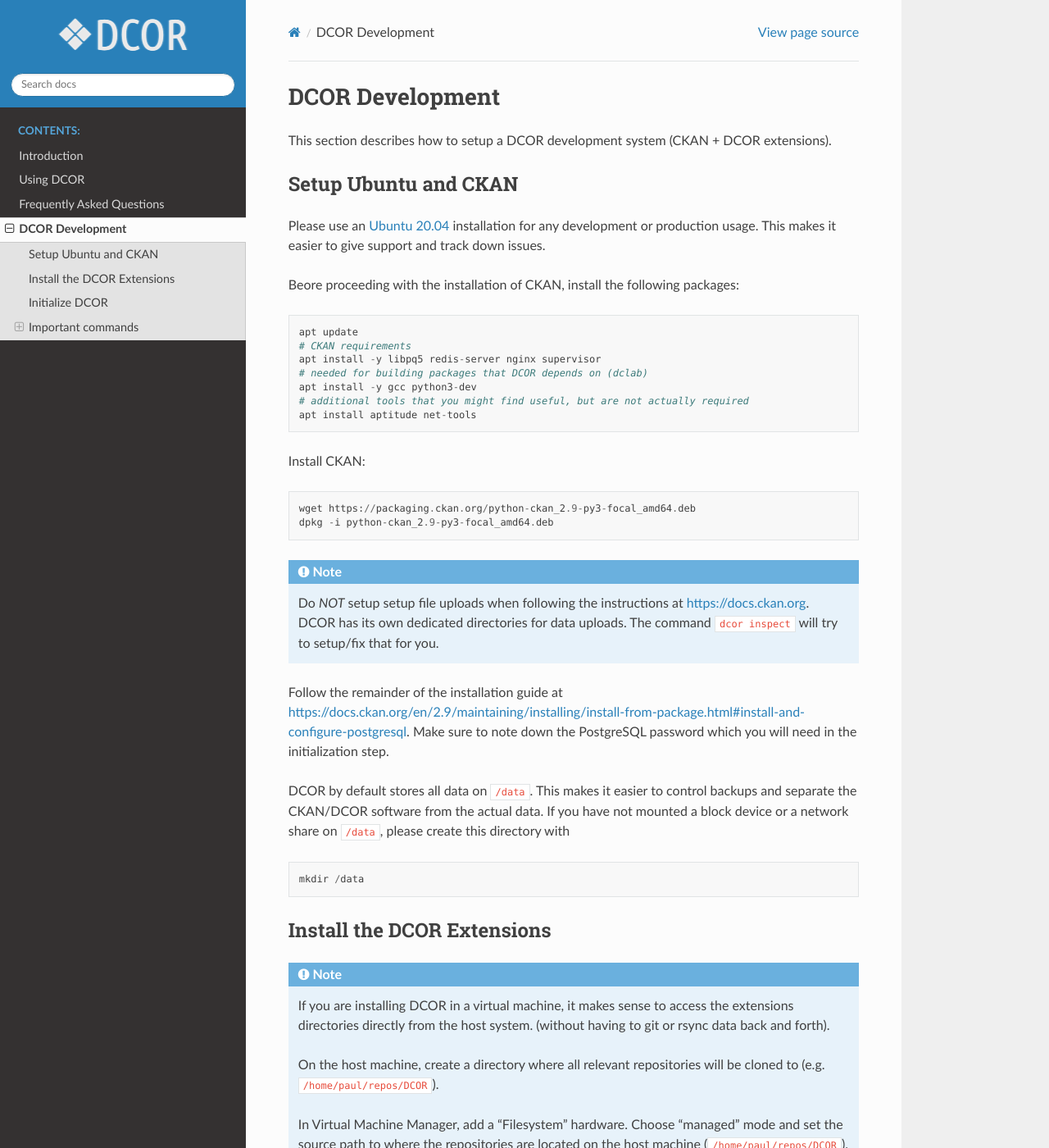
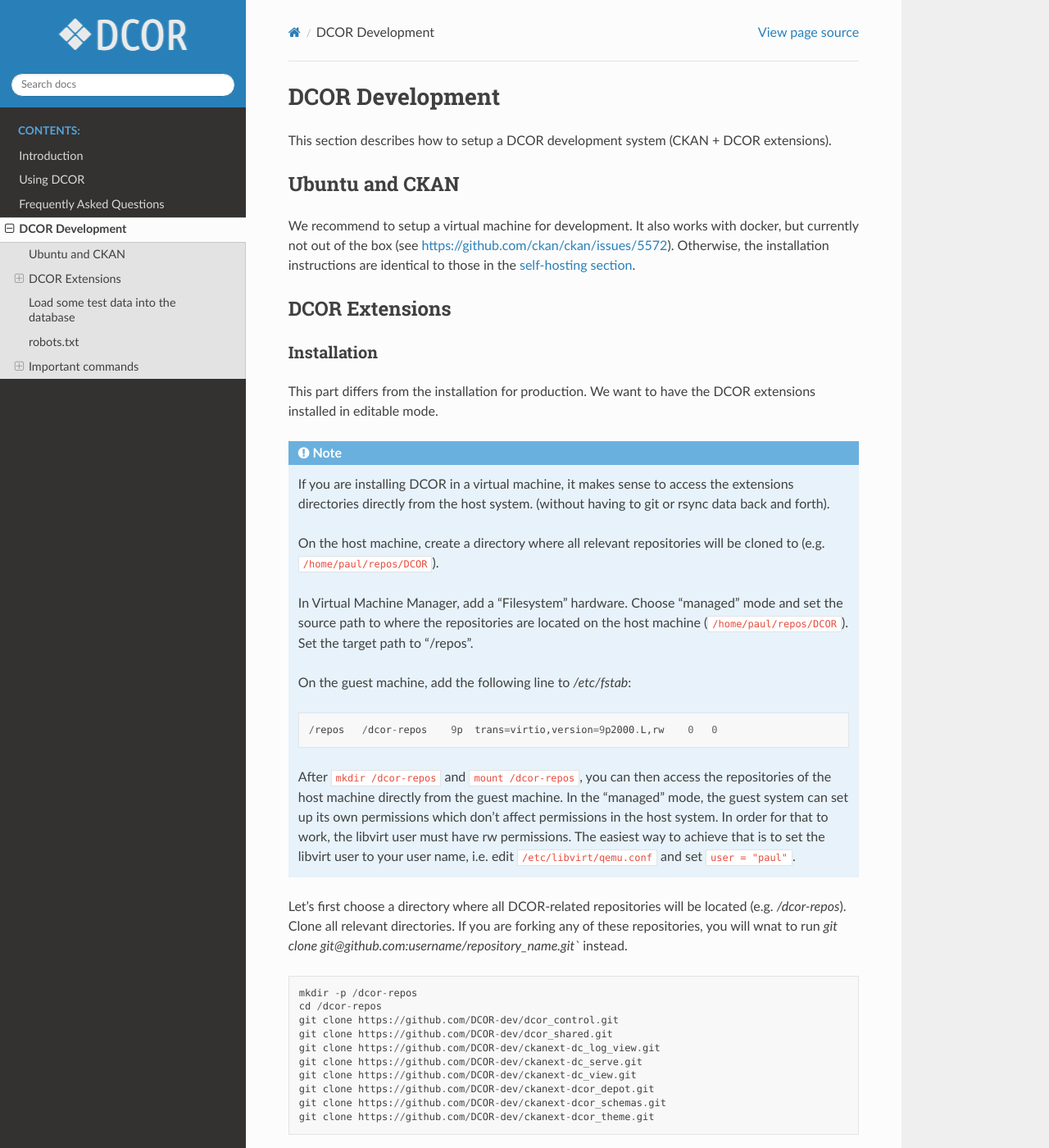
Before and after one commit to DCOR-dev/dcor-docs, a Sphinx documentation site: the page built from docs/sec_develop.rst, in a window 1280 px wide and 1400 px high. Shown: the whole window at 82% size. Built offline with Sphinx 7.4.7 and the Read the Docs theme 2.0.0, drawn with Linux system fonts in a browser that asks for light colours; some of the changed lines change nothing that is shown; some of the changed text lies outside the part shown.

Commit message:
update installation docs

```diff
--- a/docs/sec_develop.rst
+++ b/docs/sec_develop.rst
@@ -6,61 +6,23 @@
 (CKAN + DCOR extensions).
 
 
-Setup Ubuntu and CKAN
-=====================
-
-Please use an `Ubuntu 20.04 <https://ubuntu.com/download/server>`_
-installation for any development or production usage. This makes it
-easier to give support and track down issues.
-
-Beore proceeding with the installation of CKAN, install the following
-packages:
-
-.. code::
-
-   apt update
-   # CKAN requirements
-   apt install -y libpq5 redis-server nginx supervisor
-   # needed for building packages that DCOR depends on (dclab)
-   apt install -y gcc python3-dev
-   # additional tools that you might find useful, but are not actually required
-   apt install aptitude net-tools
-
-
-Install CKAN:
-
-.. code::
-
-   wget https://packaging.ckan.org/python-ckan_2.9-py3-focal_amd64.deb
-   dpkg -i python-ckan_2.9-py3-focal_amd64.deb
-
-
-.. note::
-
-   Do *NOT* setup setup file uploads when following the instructions
-   at https://docs.ckan.org. DCOR has its own dedicated directories
-   for data uploads. The command ``dcor inspect`` will try to
-   setup/fix that for you.
-
-Follow the remainder of the installation guide at
-https://docs.ckan.org/en/2.9/maintaining/installing/install-from-package.html#install-and-configure-postgresql.
-Make sure to note down the PostgreSQL password which you will need in the
-initialization step.
+Ubuntu and CKAN
+===============
+We recommend to setup a virtual machine for development. It also works with
+docker, but currently not out of the box
+(see https://github.com/ckan/ckan/issues/5572).
+Otherwise, the installation instructions are identical to those in the
+:ref:`self-hosting section <selfhost_ubuntuckan>`.
 
 
 
-DCOR by default stores all data on ``/data``. This makes it easier to
-control backups and separate the CKAN/DCOR software from the actual data.
-If you have not mounted a block device or a network share on ``/data``,
-please create this directory with
+DCOR Extensions
+===============
 
-.. code::
-
-   mkdir /data
-
-
-Install the DCOR Extensions
-===========================
+Installation
+------------
+This part differs from the installation for production. We want to have the
+DCOR extensions installed in editable mode.
 
 .. note::
 
@@ -135,19 +97,32 @@
     pip install -e dcor_control
 
 
-Initialize DCOR
-===============
-The ``dcor_control`` package installed the entry point ``dcor`` which
-allows you to manage your DCOR installation. Just type ``dcor --help``
-to find out what you can do with it.
+Initialization
+--------------
+Please follow the :ref:`initialization steps for self-hosting
+<selfhost_dcorext_init>`.
 
-For the initial setup, you have to run the ``inspect`` command. You
-can run this command on a routinely basis to make sure that your DCOR
-installation is setup correctly.
+
+
+Load some test data into the database
+=====================================
+You can test the basic functionalities of your DCOR installation by
+importing these publicly available datasets from figshare:
 
 .. code::
 
-   dcor inspect
+   ckan import-figshare
+
+
+robots.txt
+==========
+If you don't want bots to index you site, add the following line
+to the server section in ``/etc/nginx/sites-enabled/ckan``
+(right before ``location / { [...]``):
+
+.. code::
+
+   location = /robots.txt { return 200 "User-agent: *\nDisallow: /\n"; }
 
 
 Important commands
@@ -170,9 +145,11 @@
    supervisorctl status
    tail -n500 /var/log/ckan/ckan-uwsgi.stderr.log
 
-CKAN CLI
---------
-Activate environment and set ``CKAN_INI``.
+
+CLI
+---
+If you are using the CKAN or DCOR CLI, activate environment and set
+``CKAN_INI``.
 
 .. code::
 
@@ -180,11 +157,15 @@
    export CKAN_INI=/etc/ckan/default/ckan.ini
 
 
-Delete all data from the CKAN database:
+User ``ckan --help`` and ``dcor --help`` to get a list of commands.
+E.g. to list all jobs, use
 
 .. code::
 
-   ckan asset clean
-   ckan db clean --yes
-   ckan db init
-   ckan search-index clear
+   ckan jobs list
+
+To reset the CKAN database and search index:
+
+.. code::
+
+   dcor reset
--- /dev/null
+++ b/docs/sec_self_hosting.rst
@@ -0,0 +1,214 @@
+============
+Self-Hosting
+============
+
+This section describes how to setup your own DCOR production instance.
+
+
+.. _selfhost_ubuntuckan:
+
+Ubuntu and CKAN
+===============
+
+Please use an `Ubuntu 20.04 <https://ubuntu.com/download/server>`_
+installation for any development or production usage. This makes it
+easier to give support and track down issues.
+
+Before proceeding with the installation of CKAN, install the following
+packages:
+
+.. code::
+
+   apt update
+   # CKAN requirements
+   apt install -y libpq5 redis-server nginx supervisor
+   # needed for building packages that DCOR depends on (dclab)
+   apt install -y gcc python3-dev
+   # additional tools that you might find useful, but are not actually required
+   apt install -y aptitude net-tools mlocate screen
+
+
+Install CKAN:
+
+.. code::
+
+   wget https://packaging.ckan.org/python-ckan_2.9-py3-focal_amd64.deb
+   dpkg -i python-ckan_2.9-py3-focal_amd64.deb
+
+
+.. note::
+
+   Do *NOT* setup file uploads when following the instructions
+   at https://docs.ckan.org. DCOR has its own dedicated directories
+   for data uploads. The command ``dcor inspect`` will try to
+   setup/fix that for you.
+
+Follow the remainder of the installation guide at
+https://docs.ckan.org/en/2.9/maintaining/installing/install-from-package.html#install-and-configure-postgresql.
+Make sure to note down the PostgreSQL password which you will need in the
+initialization step.
+
+
+Make sure to initiate the CKAN database with
+
+.. code::
+
+   source /usr/lib/ckan/default/bin/activate
+   export CKAN_INI=/etc/ckan/default/ckan.ini
+   ckan db init
+
+
+DCOR by default stores all data on ``/data``. This makes it easier to
+control backups and separate the CKAN/DCOR software from the actual data.
+If you have not mounted a block device or a network share on ``/data``,
+please create this directory with
+
+.. code::
+
+   mkdir /data
+
+
+
+.. _selfhost_dcorext:
+
+DCOR Extensions
+===============
+
+.. _selfhost_dcorext_inst:
+
+Installation
+------------
+
+Whenever you need to run the ``ckan``/``dcor`` commands or have to update
+Python packages, you have to first activate the CKAN virtual environment.
+
+.. code::
+
+    source /usr/lib/ckan/default/bin/activate
+
+With the active environment, first install some basic requirements.
+
+.. code::
+
+    pip install --upgrade pip
+    pip install wheel
+
+
+Then, install DCOR, which will install all extensions including their
+requirements.
+
+.. code::
+
+    pip install dcor_control
+
+
+.. _selfhost_dcorext_init:
+
+Initialization
+--------------
+The ``dcor_control`` package installed the entry point ``dcor`` which
+allows you to manage your DCOR installation. Just type ``dcor --help``
+to find out what you can do with it.
+
+For the initial setup, you have to run the ``inspect`` command. You
+can run this command on a routinely basis to make sure that your DCOR
+installation is setup correctly.
+
+.. code::
+
+   source /usr/lib/ckan/default/bin/activate
+   dcor inspect
+
+
+
+Setting up SSL
+==============
+Encrypting data transfer should be a priority for you. If your server
+is available online, you can use e.g. `Let's Encrypt <https://letsencrypt.org/>`_
+to obtain an SSL certificate.
+If you are hosting CKAN/DCOR internally in your organization, you will have
+to create a self-signed certificate and distribute the public key to the
+client machines manually.
+
+
+First copy the certificate to ``/etc/ssl/private``.
+
+.. code::
+
+   cp dcor.mpl.mpg.de.cert /etc/ssl/certs/
+   cp dcor.mpl.mpg.de.key /etc/ssl/private/
+
+.. note::
+
+   If dclab, Shape-Out, or DCOR-Aid cannot connect to your CKAN instance,
+   it might be because the certificate in ``/etc/ssl/certs/`` does not
+   contain the full certificate chain. In this case, just download the
+   entire certificate chain using Firefox (right-lick on the shield
+   symbol an look at the certificate - there should be a download
+   option for the chained certificate somewhere) and replace the content
+   of the .cert file with that.
+
+Then, edit ``/etc/nginx/sites-enabled/ckan`` and replace its content with
+the following (change ``dcor.mpl.mpg.de`` to whatever domain you use).
+
+.. code::
+
+   proxy_cache_path /tmp/nginx_cache levels=1:2 keys_zone=cache:30m max_size=250m;
+   proxy_temp_path /tmp/nginx_proxy 1 2;
+
+   server {
+       client_max_body_size 10G;
+       listen       443 ssl http2;
+       listen       [::]:443 ssl http2;
+       server_name  dcor.mpl.mpg.de;
+
+       ssl_certificate "/etc/ssl/certs/dcor.mpl.mpg.de.cert";
+       ssl_certificate_key "/etc/ssl/private/dcor.mpl.mpg.de.key";
+
+       location / {
+           proxy_pass http://127.0.0.1:8080/;
+           proxy_set_header Host $host;
+           proxy_cache cache;
+           proxy_cache_bypass $cookie_auth_tkt;
+           proxy_no_cache $cookie_auth_tkt;
+           proxy_cache_valid 30m;
+           proxy_cache_key $host$scheme$proxy_host$request_uri;
+           # In emergency comment out line to force caching
+           # proxy_ignore_headers X-Accel-Expires Expires Cache-Control;
+       }
+
+   }
+
+   # Redirect all traffic to SSL
+   server {
+       listen 80;
+       listen [::]:80;
+       server_name dcor.mpl.mpg.de;
+       return 301 https://$host$request_uri;
+   }
+
+   # Optional: Reject traffic that is not directed at `dcor.mpl.mpg.de:80`
+   server {
+       listen 80 default_server;
+       listen [::]:80 default_server;
+       server_name _;
+       return 444;
+   }
+
+   # Optional: Reject traffic that is not directed at `dcor.mpl.mpg.de:443`
+   server {
+   listen       443 default_server;
+       listen       [::]:443 default_server;
+       server_name  _;
+       return 444;
+       ssl_certificate "/etc/ssl/certs/ssl-cert-snakeoil.pem";
+       ssl_certificate_key "/etc/ssl/private/ssl-cert-snakeoil.key";
+   }
+
+
+Known Issues
+============
+
+- When setting up error email notifications, emails are sent for every file
+  accessed on the server. Set the logging level to "WARNING" in all sections
+  in ``/etc/ckan/default/ckan.ini``.
```
